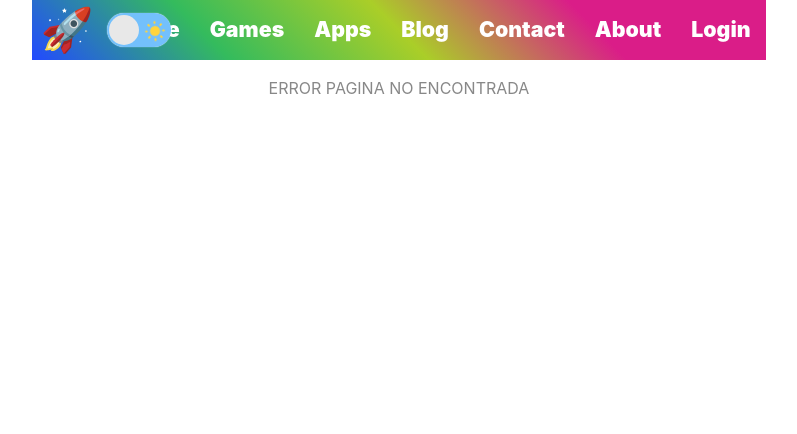
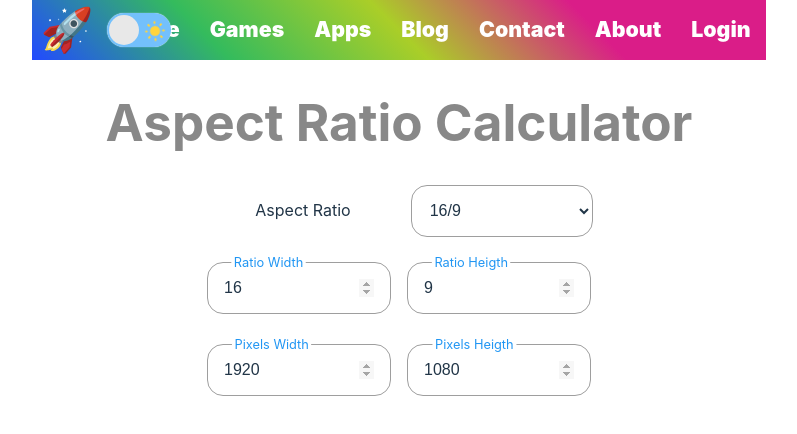
Before and after one commit to diegomardev/diegomardev-web, a React (Vite) app: page /apps/calculators/aspect_ratio in a window 1280 px wide. Shown: the top 434 px of the page, without its empty margins (241-1038 px from the left). Built offline with nearby package versions, Linux system fonts and the light colour scheme; no server answers; what atropos would draw is missing.

Commit message:
new calculator aspect ratio

```diff
--- a/src/App.jsx
+++ b/src/App.jsx
@@ -15,6 +15,8 @@ import Vibration from './pages/Apps/Vibration/Vibration'
 import Sensor_Data from './pages/Apps/Sensor_Data/Sensor_Data'
 import Chronometer from './pages/Apps/Chronometer/Chronometer'
 import Timer from './pages/Apps/Timer/Timer'
+import Calculators from './pages/Apps/Calculators/Calculators'
+import Aspect_Ratio from './pages/Apps/Calculators/Aspect_Ratio/Aspect_Ratio'
 import Contact from './pages/Contact/Contact'
 import Blog from './pages/Blog/Blog'
 import About from './pages/About/About'
@@ -41,6 +43,8 @@ function App() {
         <Route path="/apps/sensor_data" element={<Sensor_Data />} />
         <Route path="/apps/chronometer" element={<Chronometer />} />
         <Route path="/apps/timer" element={<Timer />} />
+        <Route path="/apps/calculators" element={<Calculators />} />
+        <Route path="/apps/calculators/aspect_ratio" element={<Aspect_Ratio />} />
         <Route path="/contact" element={<Contact />} />
         <Route path="/blog" element={<Blog />} />
         <Route path="/about" element={<About />} />
--- a/src/index.css
+++ b/src/index.css
@@ -95,12 +95,6 @@ html.light .button_normal {
   color: #213547;
 }
 
-html.light input {
-  background-color: #f9f9f9;
-  color: #213547;
-  font-size: 1em;
-}
-
 html.light .hover-text{
   opacity: 0;
   position: absolute;
@@ -126,11 +120,6 @@ html.dark .button_normal {
   color: #f9f9f9;
 }
 
-html.dark input {
-  background-color: #1a1a1a;
-  color: #f9f9f9;
-}
-
 html.dark .hover-text{
   opacity: 0;
   position: absolute;
--- a/src/pages/Apps/Apps.jsx
+++ b/src/pages/Apps/Apps.jsx
@@ -11,6 +11,7 @@ function Apps() {
   function app4() {window.location.href = "apps/sensor_data";}
   function app5() {window.location.href = "apps/chronometer";}
   function app6() {window.location.href = "apps/timer";}
+  function app7() {window.location.href = "apps/calculators";}
 
   return (
     <>
@@ -28,6 +29,7 @@ function Apps() {
       <button className="botones_juegos my-button timer_text" onClick={app6}>Timer ⏲️</button>
       <button className="botones_juegos my-button vibration_text" onClick={app3}>Vibration 📳</button>
       <button className="botones_juegos my-button sensor_text" onClick={app4}>Mobile Sensor</button>
+      <button className="botones_juegos my-button unit_converter_text" onClick={app7}>🖩Calculators🖩</button>
       </div>
     </div>
     </>
--- /dev/null
+++ b/src/pages/Apps/Calculators/Aspect_Ratio/Aspect_Ratio.css
@@ -0,0 +1,81 @@
+.span-calculator{
+  margin-left: 50px;
+}
+.select-calculator{
+  width: 182px;
+  height: 52px;
+  margin-bottom: 10px;
+  margin-left: 60px;
+  font-size: 1rem;
+  padding-left: 14px;
+  border-radius: 1rem;
+  border: 1.5px solid #9e9e9e;
+  background: #242424;
+}
+.input-group-calculator {
+  display: inline-flex;
+  position: relative;
+  max-width: max-content;
+  margin: 15px 8px;
+  flex-wrap: wrap;
+}
+.input-calculator {
+  border: solid 1.5px #9e9e9e;
+  border-radius: 1rem;
+  background-color: #242424;
+  padding: 1rem;
+  font-size: 1rem;
+  color: #f5f5f5;
+  transition: border 150ms cubic-bezier(0.4,0,0.2,1);
+  width: 150px;
+}
+.user-label-calculator {
+  position: absolute;
+  left: 15px;
+  color: #888;
+  pointer-events: none;
+  transform: translateY(1rem);
+  transition: 150ms cubic-bezier(0.4,0,0.2,1);
+  text-align: center;
+}
+.input-calculator:focus{
+  outline: none;
+  border: 1.5px solid #1a73e8;
+}
+.select-calculator:focus{
+  border: 1.5px solid #1a73e8;
+}
+
+html.dark .input-calculator{
+  background-color: #242424;
+  color: #f9f9f9;
+}
+html.light .input-calculator{
+  background-color: #ffffff;
+  color: #213547;
+}
+html.light .select-calculator{
+  background-color: #ffffff;
+  color: #213547;
+}
+
+@media(max-width: 400px){
+  .span-calculator{
+    margin-left: 0px;
+  }
+  .select-calculator{
+    width: 182px;
+    height: 52px;
+    margin-top: 10px;
+    margin-bottom: 15px;
+    margin-left: 70px;
+    margin-right: 70px;
+    font-size: 1rem;
+    padding-left: 14px;
+    border-radius: 1rem;
+    border: 1.5px solid #9e9e9e;
+  }
+}
+html.light .select-calculator:focus-visible{
+  outline: 1.5px;
+}
--- /dev/null
+++ b/src/pages/Apps/Calculators/Aspect_Ratio/Aspect_Ratio.jsx
@@ -0,0 +1,126 @@
+import { useState } from 'react'
+import './Aspect_Ratio.css'
+import Navbar from '../../../../components/Navbar/Navbar'
+
+function Apps() {
+
+
+  const [ratioWidthInput, setRatioWidthInput] = useState(16);
+  const [ratioHeigthInput, setRatioHeigthInput] = useState(9);
+  const [pixelsWidthInput, setPixelsWidthInput] = useState(1920);
+  const [pixelsHeigthInput, setPixelsHeigthInput] = useState(1080);
+
+  const handleAspectRatioChange = (e) => {
+    const selectedAspectRatio = e.target.value.split('/');
+
+    setRatioWidthInput(selectedAspectRatio[0]);
+    setRatioHeigthInput(selectedAspectRatio[1]);
+    setPixelsHeigthInput((pixelsWidthInput * selectedAspectRatio[1]) / selectedAspectRatio[0]);
+  }
+
+  const handle_ratioWidthInput = (e) => {
+    setRatioWidthInput(e.target.value);
+    setPixelsHeigthInput(pixelsWidthInput * ratioHeigthInput / e.target.value);
+  }
+
+  const handle_ratioHeigthInput = (e) => {
+    setRatioHeigthInput(e.target.value);
+    setPixelsHeigthInput(pixelsWidthInput * e.target.value / ratioWidthInput);
+  }
+
+  const handle_pixelsWidthInput = (e) => {
+    setPixelsWidthInput(e.target.value);
+    setPixelsHeigthInput(e.target.value * ratioHeigthInput / ratioWidthInput);
+  }
+
+  const handle_pixelsHeigthInput = (e) => {
+    setPixelsHeigthInput(e.target.value);
+    setPixelsWidthInput(e.target.value * ratioWidthInput / ratioHeigthInput);
+  }
+  return (
+    <>
+    <div>
+      <Navbar/>
+    </div>
+    <h1 className="read-the-docs">
+      Aspect Ratio Calculator
+    </h1>
+    <div>
+      <form>
+        <div>
+          <span className="span-calculator">Aspect Ratio</span>
+          <select
+            name="aspect_ratio"
+            id="ratio"
+            className="select-calculator"
+            onChange={(e) => handleAspectRatioChange(e)}
+          >
+            <option value="16/9">16/9</option>
+            <option value="4/3">4/3</option>
+            <option value="16/10">16/10</option>
+            <option value="21/9">21/9</option>
+            <option value="5/4">5/4</option>
+          </select>
+        </div>
+        <div>
+          <div className="input-group-calculator">
+            <input
+              required
+              type="number"
+              name="text"
+              autoComplete="off"
+              className="input-calculator"
+              value= {ratioWidthInput}
+              onChange={(e) => handle_ratioWidthInput(e)}
+              //onChange={(e) => setRatioWidthInput(e.target.value)}
+              //onKeyDown={(e) => handleKeyPress(e, handleRegister)}
+            />
+            <label className="user-label-calculator">Ratio Width</label>
+          </div>
+          <div className="input-group-calculator">
+            <input
+              required
+              type="number"
+              name="text"
+              autoComplete="off"
+              className="input-calculator input-calculator"
+              value={ratioHeigthInput}
+              onChange={(e) => handle_ratioHeigthInput(e)}
+            />
+            <label className="user-label-calculator">Ratio Heigth</label>
+          </div>
+        </div>
+        <div>
+          <div className="input-group-calculator">
+            <input
+              required
+              type="number"
+              name="text"
+              autoComplete="off"
+              className="input-calculator"
+              value={pixelsWidthInput}
+              onChange={(e) => handle_pixelsWidthInput(e)}
+            />
+            <label className="user-label-calculator">Pixels Width</label>
+          </div>
+          <div className="input-group-calculator">
+            <input
+              required
+              type="number"
+              name="text"
+              autoComplete="off"
+              className="input-calculator"
+              value={pixelsHeigthInput}
+              onChange={(e) => handle_pixelsHeigthInput(e)}
+            />
+            <label className="user-label-calculator">Pixels Heigth</label>
+          </div>
+        </div>
+
+      </form>
+    </div>
+    </>
+  )
+}
+
+export default Apps
--- /dev/null
+++ b/src/pages/Apps/Calculators/Calculators.jsx
@@ -0,0 +1,33 @@
+import { useState } from 'react'
+import './Calculators.css'
+import Navbar from '../../../components/Navbar/Navbar'
+
+function Apps() {
+
+  //ESTA FUNCION ME REDIRIGE A OTRA PAGINA
+  function app1() {window.location.href = "calculators/aspect_ratio";}
+  function app2() {window.location.href = "unit_converter/threads_API";}
+  function app3() {window.location.href = "unit_converter/Vibration";}
+  function app4() {window.location.href = "unit_converter/Sensor_data";}
+  function app5() {window.location.href = "unit_converter/Chronometer";}
+  function app6() {window.location.href = "unit_converter/Timer";}
+
+  return (
+    <>
+    <div>
+      <Navbar/>
+    </div>
+    <h1 className="read-the-docs">
+      Calculators
+    </h1>
+    <div>
+      <div >
+      <button className="botones_juegos my-button twitch_text" onClick={app1}>📱Aspect Ratio📱</button>
+      {/* <button className="botones_juegos" onClick={app2}>Threads API</button> */}
+      </div>
+    </div>
+    </>
+  )
+}
+
+export default Apps
--- a/src/pages/Apps/Twitch_Chat/Twitch_Chat.css
+++ b/src/pages/Apps/Twitch_Chat/Twitch_Chat.css
@@ -23,6 +23,8 @@
 .botones_twitch{
   margin-top: 5px;
   width: 105px;
+  border-radius: 20px;
+  border: 1px solid #f5f5f536;
 }
 
 .alinear{
@@ -32,7 +34,7 @@
 }
 .input_twitch{
   border-radius: 8px;
-  border: 1.5px solid rgba(245, 245, 245, 0.473);
+  border: 1.5px solid #f5f5f579;
   padding: 0.6em 0.5em;
   font-size: 1em;
   font-weight: 500;
--- a/src/pages/Apps/Twitch_Chat/Twitch_Chat.jsx
+++ b/src/pages/Apps/Twitch_Chat/Twitch_Chat.jsx
@@ -197,6 +197,7 @@ function Twitch_Chat() {
           value={url}
           onChange={(e) => setUrl(e.target.value)}
           onKeyDown={(e) => handleKeyPress(e, changeURL)}
+          tabIndex={1}
         />
         <button className="botones botones_twitch button_normal" onClick={changeURL}>Change URL</button>
       </div>
@@ -209,8 +210,9 @@ function Twitch_Chat() {
           value={cambiochannelName}
           onChange={(e) => setCambiochannelName(e.target.value)}
           onKeyDown={(e) => handleKeyPress(e, changeChannel)}
+          tabIndex={2}
         />
-        <button className="botones botones_twitch button_normal" onClick={changeChannel}>Change Channel</button>
+        <button className="botones botones_twitch button_normal" onClick={changeChannel} tabIndex={3}>Change Channel</button>
       </div>
       {viewers !== "No directo" ? (
         <img
```
Also changed, not shown: src/pages/Apps/Calculators/Calculators.css (added).
